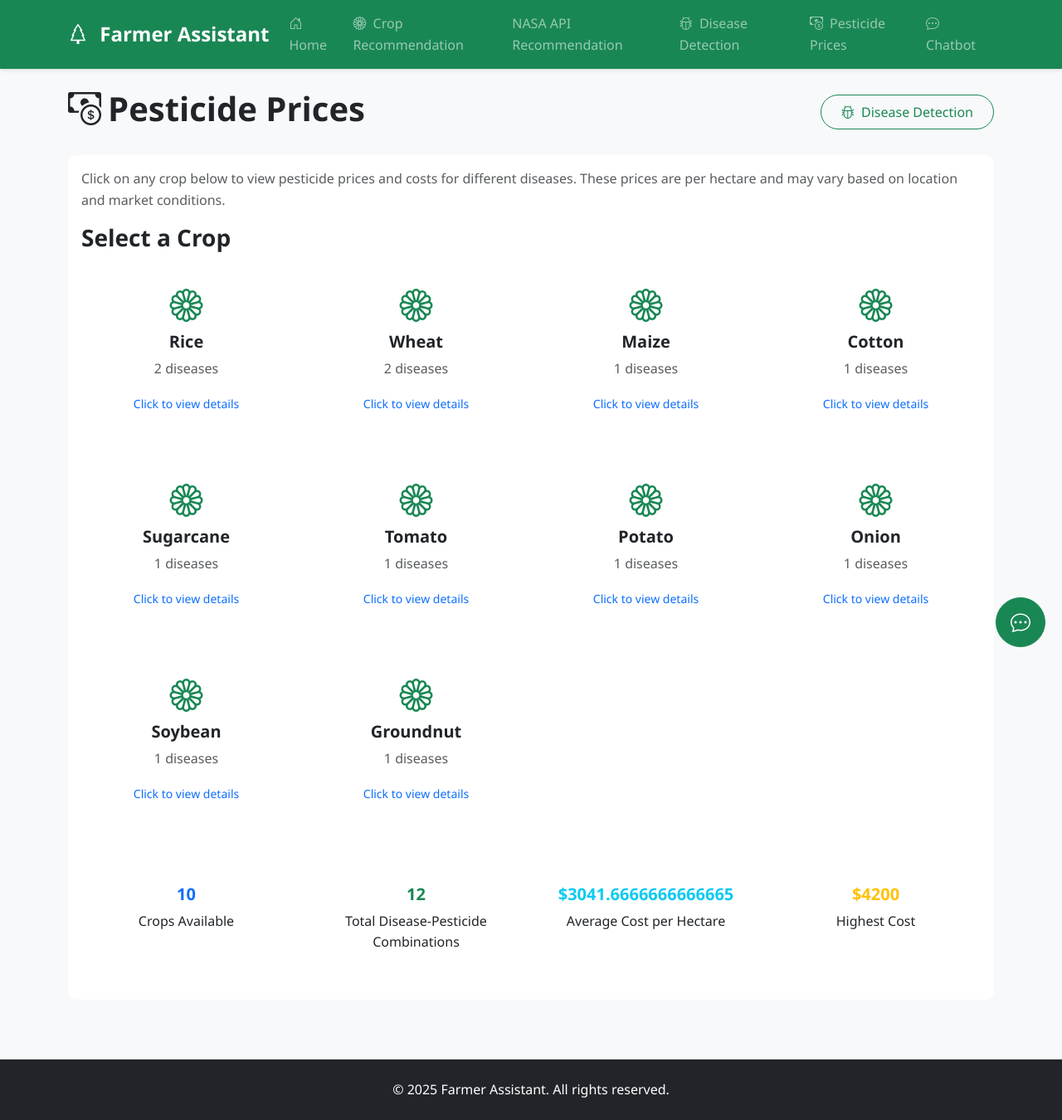
After one commit to saiprudhvi01/Farmer-Assistant, a Flask app: page /pesticide-prices in a window 1280 px wide. The commit adds this page. Shown: the whole page at 83% size. Run offline with Flask 3, Linux system fonts and the light colour scheme.

Commit message:
Initial commit: Farmer Assistant with crop recommendation, disease detection, and pesticide prices

```diff
--- a/app.py
+++ b/app.py
@@ -854,14 +854,14 @@ class DiseaseDetector:
                 "symptoms": ["yellow leaves", "brown spots", "stunted growth", "leaf rot", "whitish powder"],
                 "disease": "Brown Spot",
                 "pesticide": "Mancozeb",
-                "cost_per_ha": 100
+                "cost_per_ha": 2500
             },
             {
                 "crop": "Rice",
                 "symptoms": ["leaf blight", "yellow stripes", "necrotic lesions", "wilt", "dry tips"],
                 "disease": "Bacterial Leaf Blight",
                 "pesticide": "Copper Oxychloride",
-                "cost_per_ha": 120
+                "cost_per_ha": 3200
             },
             # Wheat
             {
@@ -869,14 +869,14 @@ class DiseaseDetector:
                 "symptoms": ["yellow streaks", "leaf rust", "red pustules", "brown spots", "premature leaf death"],
                 "disease": "Leaf Rust",
                 "pesticide": "Propiconazole",
-                "cost_per_ha": 90
+                "cost_per_ha": 2800
             },
             {
                 "crop": "Wheat",
                 "symptoms": ["white powdery leaves", "stunted growth", "deformed spikes", "yellow leaves", "reduced yield"],
                 "disease": "Powdery Mildew",
                 "pesticide": "Sulfur",
-                "cost_per_ha": 80
+                "cost_per_ha": 2200
             },
             # Maize
             {
@@ -884,7 +884,7 @@ class DiseaseDetector:
                 "symptoms": ["yellow leaves", "cob rot", "brown lesions", "brown spots", "stunted growth", "wilting"],
                 "disease": "Maize Streak Virus",
                 "pesticide": "Imidacloprid",
-                "cost_per_ha": 110
+                "cost_per_ha": 3500
             },
             # Cotton
             {
@@ -892,7 +892,7 @@ class DiseaseDetector:
                 "symptoms": ["leaf spots", "yellowing", "boll rot", "wilt", "defoliation"],
                 "disease": "Bacterial Blight",
                 "pesticide": "Copper Oxychloride",
-                "cost_per_ha": 130
+                "cost_per_ha": 3800
             },
             # Sugarcane
             {
@@ -900,7 +900,7 @@ class DiseaseDetector:
                 "symptoms": ["reddish streaks", "wilting", "brown spots", "stunted growth", "leaf curling"],
                 "disease": "Red Rot",
                 "pesticide": "Carbendazim",
-                "cost_per_ha": 150
+                "cost_per_ha": 4200
             },
             # Tomato
             {
@@ -908,7 +908,7 @@ class DiseaseDetector:
                 "symptoms": ["yellow leaves", "spots on leaves", "wilting", "fruit rot", "leaf curl"],
                 "disease": "Early Blight",
                 "pesticide": "Chlorothalonil",
-                "cost_per_ha": 120
+                "cost_per_ha": 3100
             },
             # Potato
             {
@@ -916,7 +916,7 @@ class DiseaseDetector:
                 "symptoms": ["brown spots", "leaf curl", "wilting", "tuber rot", "yellow leaves"],
                 "disease": "Late Blight",
                 "pesticide": "Metalaxyl",
-                "cost_per_ha": 110
+                "cost_per_ha": 3300
             },
             # Onion
             {
@@ -924,7 +924,7 @@ class DiseaseDetector:
                 "symptoms": ["yellow leaves", "neck rot", "leaf spots", "wilting", "soft rot"],
                 "disease": "Purple Blotch",
                 "pesticide": "Mancozeb",
-                "cost_per_ha": 95
+                "cost_per_ha": 2600
             },
             # Soybean
             {
@@ -932,7 +932,7 @@ class DiseaseDetector:
                 "symptoms": ["yellow leaves", "leaf spots", "wilt", "stem lesions", "defoliation"],
                 "disease": "Soybean Rust",
                 "pesticide": "Trifloxystrobin",
-                "cost_per_ha": 100
+                "cost_per_ha": 2900
             },
             # Groundnut
             {
@@ -940,7 +940,7 @@ class DiseaseDetector:
                 "symptoms": ["yellow leaves", "leaf spots", "wilting", "pod rot", "stunted growth"],
                 "disease": "Leaf Spot",
                 "pesticide": "Chlorothalonil",
-                "cost_per_ha": 85
+                "cost_per_ha": 2400
             }
         ]
 
@@ -987,7 +987,7 @@ class DiseaseDetector:
 Causal Analysis for {crop}:
 The disease '{r['disease']}' was detected primarily due to the presence of symptoms {r['matched_symptoms']}.
 These symptoms indicate stress or infection in the crop that, if left unchecked, could lead to significant yield loss, stunted growth, or complete crop failure.
-Immediate application of the recommended pesticide '{pesticide}' at a cost of ${cost} per hectare is advised to mitigate the spread.
+Immediate application of the recommended pesticide '{pesticide}' at a cost of ₹{cost} per hectare is advised to mitigate the spread.
 Monitoring and preventive measures should follow to avoid recurrence, ensuring crop health and productivity.
 """
             analysis.append(para.strip())
@@ -1044,6 +1044,30 @@ def analyze_crop_image(image_path, crop_type):
 
 
 
+@app.route('/pesticide-prices')
+def pesticide_prices():
+    """Display pesticide prices and costs for different crops and diseases."""
+    # Extract pesticide data from disease detector rules
+    pesticide_data = []
+    for rule in disease_detector.disease_rules:
+        pesticide_data.append({
+            'crop': rule['crop'],
+            'disease': rule['disease'],
+            'pesticide': rule['pesticide'],
+            'cost_per_ha': rule['cost_per_ha']
+        })
+
+    # Group by crop for better organization
+    crops_data = {}
+    for item in pesticide_data:
+        crop = item['crop']
+        if crop not in crops_data:
+            crops_data[crop] = []
+        crops_data[crop].append(item)
+
+    return render_template('pesticide_prices.html',
+                         pesticide_data=pesticide_data,
+                         crops_data=crops_data)
 @app.route('/disease-detection', methods=['GET', 'POST'])
 def disease_detection():
     """Disease detection based on crop symptoms and image analysis."""
@@ -1103,7 +1127,7 @@ def disease_detection():
             results = [{
                 'disease': image_analysis_result.get('detected_disease', 'Disease Detected'),
                 'pesticide': image_analysis_result.get('recommended_treatment', 'Consult expert'),
-                'cost_per_ha': 100,  # Default cost
+                'cost_per_ha': 2500,  # Default cost in rupees
                 'matched_symptoms': image_analysis_result.get('detected_symptoms', []),
                 'image_analysis': image_analysis_result
             }]
@@ -1131,7 +1155,7 @@ def disease_detection():
                 edges.append({'from': result['disease'], 'to': result['pesticide']})
 
                 # Add cost node
-                cost_label = f"${result['cost_per_ha']}/ha"
+                cost_label = f"₹{result['cost_per_ha']}/ha"
                 nodes.append({'id': cost_label, 'label': cost_label, 'group': 'cost'})
                 edges.append({'from': result['pesticide'], 'to': cost_label})
 
--- a/templates/base.html
+++ b/templates/base.html
@@ -39,6 +39,11 @@
                     <li class="nav-item">
                         <a class="nav-link" href="{{ url_for('disease_detection') }}">
                             <i class="bi bi-bug me-1"></i> Disease Detection
+                        </a>
+                    </li>
+                    <li class="nav-item">
+                        <a class="nav-link" href="{{ url_for('pesticide_prices') }}">
+                            <i class="bi bi-cash-coin me-1"></i> Pesticide Prices
                         </a>
                     </li>
                     <li class="nav-item">
--- /dev/null
+++ b/templates/pesticide_prices.html
@@ -0,0 +1,175 @@
+{% extends "base.html" %}
+
+{% block title %}Pesticide Prices - Farmer Assistant{% endblock %}
+
+{% block content %}
+<div class="row">
+    <div class="col-12">
+        <div class="d-flex justify-content-between align-items-center mb-4">
+            <h1><i class="bi bi-cash-coin me-2"></i>Pesticide Prices</h1>
+            <a href="{{ url_for('disease_detection') }}" class="btn btn-outline-success">
+                <i class="bi bi-bug me-1"></i> Disease Detection
+            </a>
+        </div>
+    </div>
+</div>
+
+<div class="row">
+    <div class="col-12">
+        <div class="card">
+            <div class="card-body">
+                <p class="text-muted">Click on any crop below to view pesticide prices and costs for different diseases. These prices are per hectare and may vary based on location and market conditions.</p>
+
+                <!-- Crop Selection Interface -->
+                <div class="mb-4">
+                    <h3 class="mb-3">Select a Crop</h3>
+                    <div class="row">
+                        {% for crop, items in crops_data.items() %}
+                        <div class="col-md-3 col-sm-6 mb-3">
+                            <div class="card crop-card h-100" style="cursor: pointer; transition: transform 0.2s;" onclick="showCropDetails('{{ crop }}')">
+                                <div class="card-body text-center">
+                                    <i class="bi bi-flower1 fs-1 text-success mb-2"></i>
+                                    <h5 class="card-title">{{ crop }}</h5>
+                                    <p class="card-text text-muted">{{ items|length }} diseases</p>
+                                    <small class="text-primary">Click to view details</small>
+                                </div>
+                            </div>
+                        </div>
+                        {% endfor %}
+                    </div>
+                </div>
+
+                <!-- Selected Crop Details (Initially Hidden) -->
+                <div id="crop-details" class="crop-details-section" style="display: none;">
+                    <div class="d-flex justify-content-between align-items-center mb-3">
+                        <h3 id="selected-crop-title">Selected Crop Details</h3>
+                        <button class="btn btn-outline-secondary" onclick="hideCropDetails()">
+                            <i class="bi bi-arrow-left me-1"></i> Back to Crop Selection
+                        </button>
+                    </div>
+
+                    <div class="table-responsive">
+                        <table class="table table-striped table-hover">
+                            <thead class="table-dark">
+                                <tr>
+                                    <th>Disease</th>
+                                    <th>Pesticide</th>
+                                    <th>Cost per Hectare</th>
+                                    <th>Actions</th>
+                                </tr>
+                            </thead>
+                            <tbody id="crop-pesticides-body">
+                                <!-- Dynamic content will be loaded here -->
+                            </tbody>
+                        </table>
+                    </div>
+                </div>
+
+                <!-- Quick Stats (Initially Visible) -->
+                <div id="quick-stats" class="row mt-4">
+                    <div class="col-md-3">
+                        <div class="card text-center">
+                            <div class="card-body">
+                                <h5 class="card-title text-primary">{{ crops_data|length }}</h5>
+                                <p class="card-text">Crops Available</p>
+                            </div>
+                        </div>
+                    </div>
+                    <div class="col-md-3">
+                        <div class="card text-center">
+                            <div class="card-body">
+                                <h5 class="card-title text-success">{{ pesticide_data|length }}</h5>
+                                <p class="card-text">Total Disease-Pesticide Combinations</p>
+                            </div>
+                        </div>
+                    </div>
+                    <div class="col-md-3">
+                        <div class="card text-center">
+                            <div class="card-body">
+                                <h5 class="card-title text-info">
+                                    ${{ pesticide_data|map(attribute='cost_per_ha')|list|sum / pesticide_data|length|round(1) }}
+                                </h5>
+                                <p class="card-text">Average Cost per Hectare</p>
+                            </div>
+                        </div>
+                    </div>
+                    <div class="col-md-3">
+                        <div class="card text-center">
+                            <div class="card-body">
+                                <h5 class="card-title text-warning">
+                                    ${{ pesticide_data|map(attribute='cost_per_ha')|list|max }}
+                                </h5>
+                                <p class="card-text">Highest Cost</p>
+                            </div>
+                        </div>
+                    </div>
+                </div>
+
+            </div>
+        </div>
+    </div>
+</div>
+
+<script>
+function showCropDetails(cropName) {
+    // Hide crop selection and stats
+    document.querySelectorAll('.crop-card').forEach(card => {
+        card.style.display = 'none';
+    });
+    document.getElementById('quick-stats').style.display = 'none';
+
+    // Show crop details section
+    document.getElementById('crop-details').style.display = 'block';
+
+    // Update title
+    document.getElementById('selected-crop-title').innerHTML = `<i class="bi bi-flower1 me-2"></i>${cropName} - Pesticide Details`;
+
+    // Get crop data
+    const cropData = {{ crops_data|tojson }};
+
+    // Populate table with crop-specific data
+    const tbody = document.getElementById('crop-pesticides-body');
+    tbody.innerHTML = '';
+
+    if (cropData[cropName]) {
+        cropData[cropName].forEach(item => {
+            const row = document.createElement('tr');
+            row.innerHTML = `
+                <td>${item.disease}</td>
+                <td><strong>${item.pesticide}</strong></td>
+                <td><span class="text-success fw-bold">₹${item.cost_per_ha}</span></td>
+                <td>
+                    <button class="btn btn-sm btn-outline-info" onclick="showPesticideInfo('${item.pesticide}', '${item.disease}', ${item.cost_per_ha})">
+                        <i class="bi bi-info-circle me-1"></i> More Info
+                    </button>
+                </td>
+            `;
+            tbody.appendChild(row);
+        });
+    }
+}
+
+function hideCropDetails() {
+    // Show crop selection and stats
+    document.querySelectorAll('.crop-card').forEach(card => {
+        card.style.display = 'block';
+    });
+    document.getElementById('quick-stats').style.display = 'block';
+
+    // Hide crop details section
+    document.getElementById('crop-details').style.display = 'none';
+}
+
+function showPesticideInfo(pesticide, disease, cost) {
+    // Simple alert for now - could be enhanced with a modal
+    alert(`Pesticide: ${pesticide}\nDisease: ${disease}\nCost per Hectare: ₹${cost}\n\nThis pesticide is recommended for treating ${disease} in crops. Always follow safety guidelines and consult local agricultural experts for proper usage.`);
+}
+</script>
+
+<style>
+.crop-card:hover {
+    transform: translateY(-5px);
+    box-shadow: 0 4px 8px rgba(0,0,0,0.1);
+}
+</style>
+{% endblock %}
```
Also changed, not shown: templates/crop_recommendation_api.html (+22 -1 lines), 12 other files.
